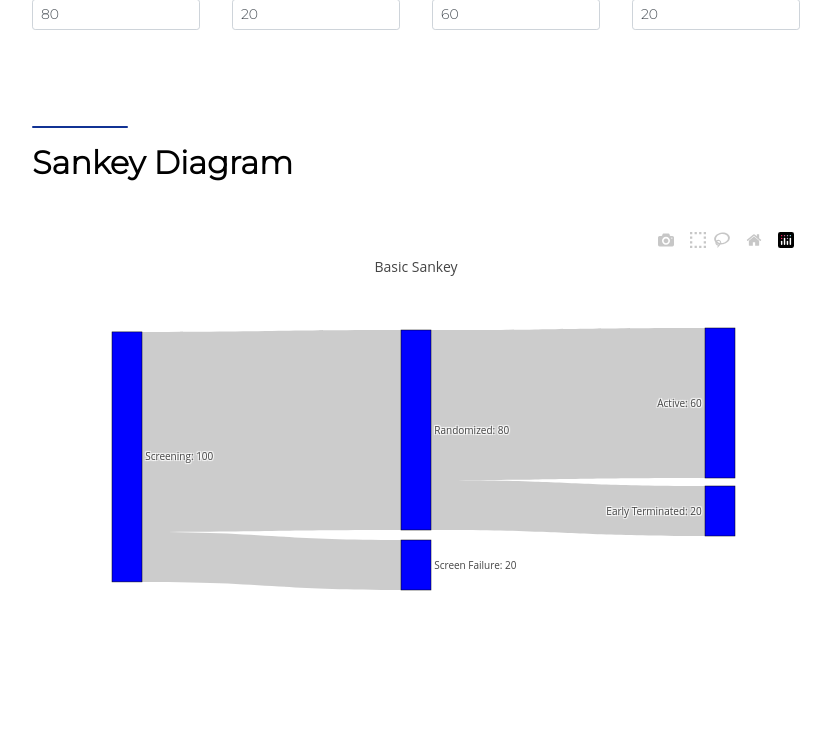
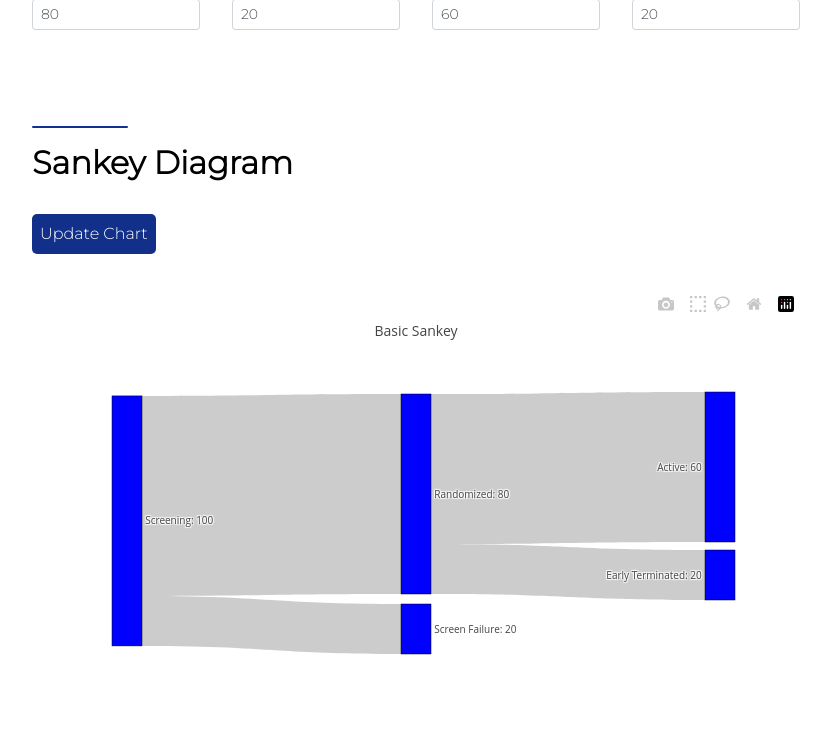
Before and after one commit to wesleygcheung/clinical-trial-resources, a Flask app: page /visit-visualization in a window 1280 px wide. Shown: the part 970-1705 px from the top of the page, without its empty margins (224-1055 px from the left). Run offline with Flask 2, Linux system fonts and the light colour scheme; some libraries are stand-ins or nearby versions.

Commit message:
v1.22 sankey function updated

```diff
--- a/templates/sankey.html
+++ b/templates/sankey.html
@@ -53,7 +53,7 @@
             <hr class="header-line">
             <h4>Step 2. Enter Flow of Subjects Between Study Visits/Statuses</h4>
             <br>
-            <button class="column-button" type="button" onclick="updateSankey()">Add Flow</btn>
+            <button class="column-button" type="button" onclick="addFlow()">Add Flow</btn>
         </div><br>
         <div class="flow-column" id="flowcolumn-1">
             <b><span id="flowheader-1">Flow 1</span></b>
@@ -156,6 +156,8 @@
         <div class="main-section4-header">
             <hr class="header-line">
             <h2><b>Sankey Diagram</b></h2>
+            <br>
+            <button class="column-button" type="button" onclick="updateSankey()">Update Chart</btn>
         </div>
         <div class="sankey-plot" id="sankeyPlot">
 
@@ -201,8 +203,6 @@
     }
     }
 
-    Plotly.react('sankeyPlot', data, layout)
-
     var sankeyArray = [];
 
     var sankeyLabels = [];
@@ -221,7 +221,7 @@
         sankeyArray = [];
         sankeyLabels = [];
         sankeyX = [];
-        sankeY = [];
+        sankeyY = [];
         sankeySource = [];
         sankeyTarget = [];
         sankeyValue = [];
```
